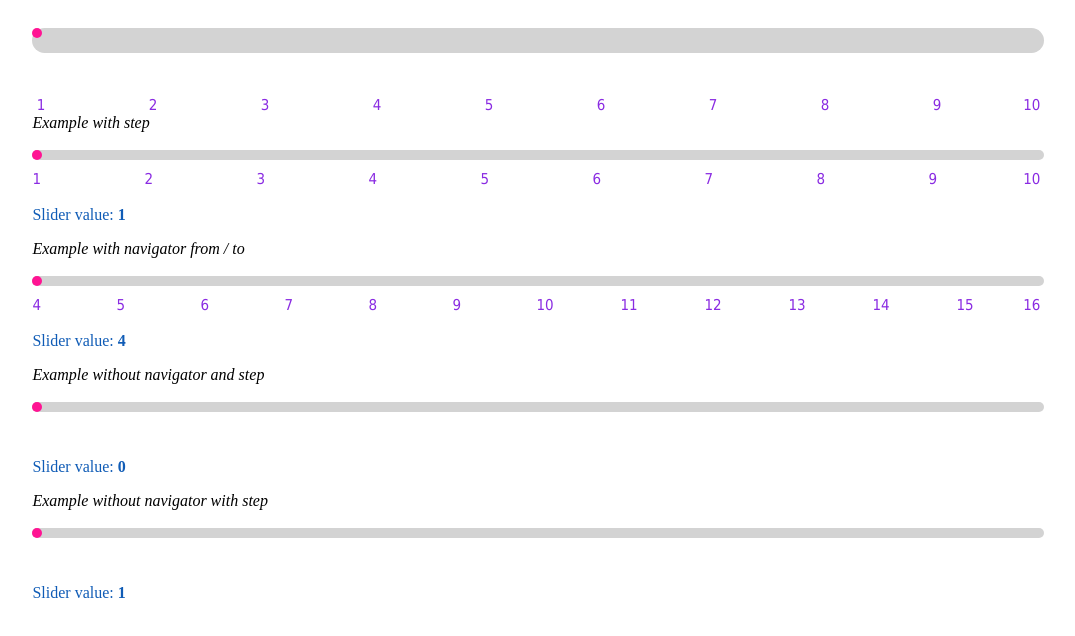
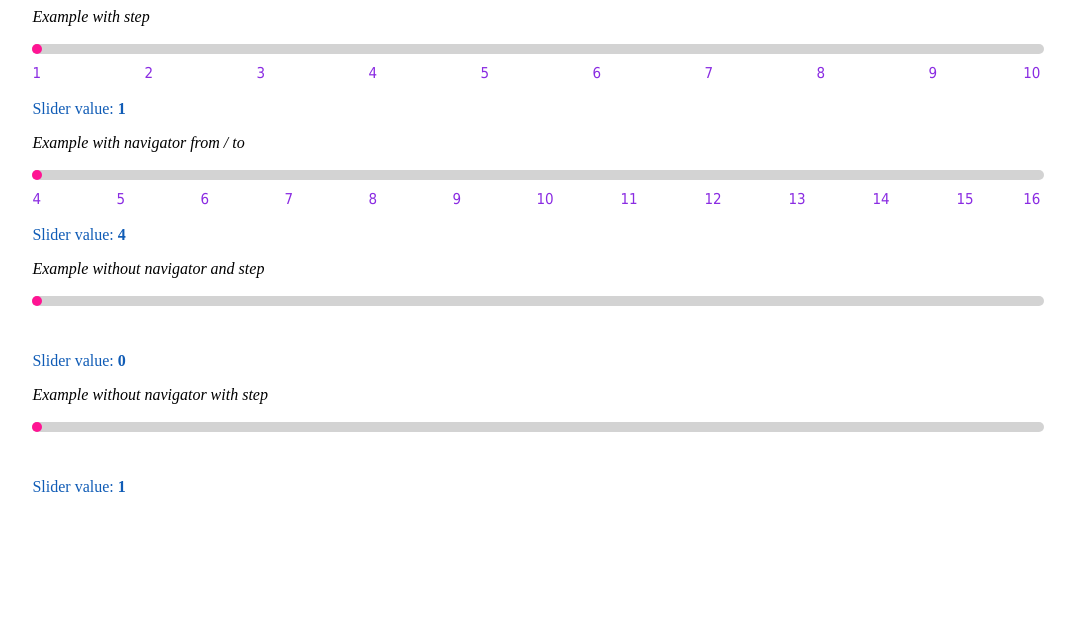
Before and after one commit to manar007/rg-slider, a website: page index.html in a window 1280 px wide. Shown: the whole page, without its empty margins (102-1177 px from the left). Drawn offline with nearby package versions, Linux system fonts and the light colour scheme; files that its build step writes are made by us from their sources.

Commit message:
added prism.js

```diff
--- a/index.html
+++ b/index.html
@@ -12,6 +12,7 @@
     <link rel="stylesheet" href="styles/main.css">
     <!-- endbuild -->
     <link rel="stylesheet" href="styles/demo.css">
+    <link rel="stylesheet" href="styles/prism.css">
   </head>
   <body ng-app="rangeSlider">
     <!--[if lt IE 7]>
@@ -24,14 +25,7 @@
 <div class="rg-demo-wrapper">
 
 
-<pre>
-<rg-slider tracker-class="my-tracker rg-tracker-with-animation"
-                navigator-class="my-navigator"
-                bound-var="sliderValue"
-                show-navigator="true"
-                step="10"
-             ></rg-slider>
-         </pre>
+
 
     <div class="exp-step" ng-if="true">
         <i>Example with step<br><br></i>
@@ -89,6 +83,7 @@
 
     <script src="//cdnjs.cloudflare.com/ajax/libs/angular.js/1.2.20/angular.js"></script>
 
+    <script src="scripts/prism.js"></script>
 
 
 
```
